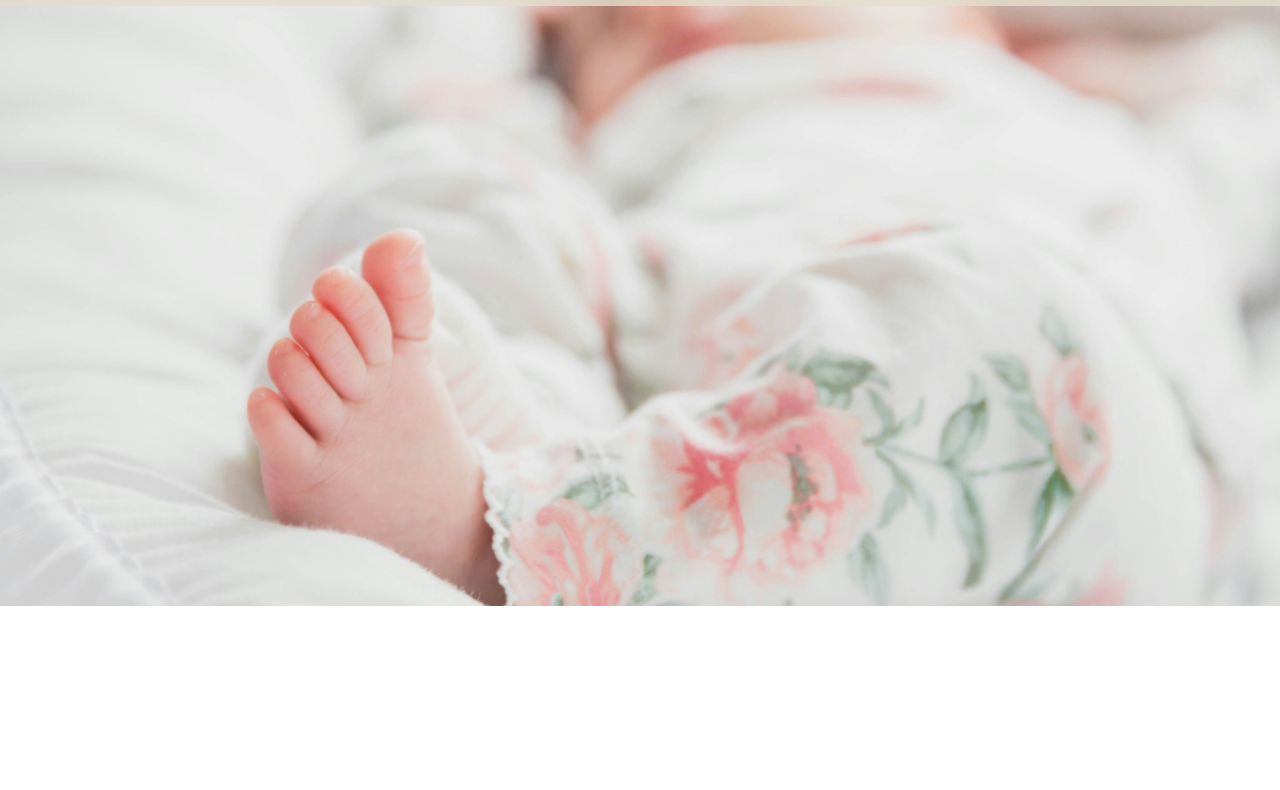
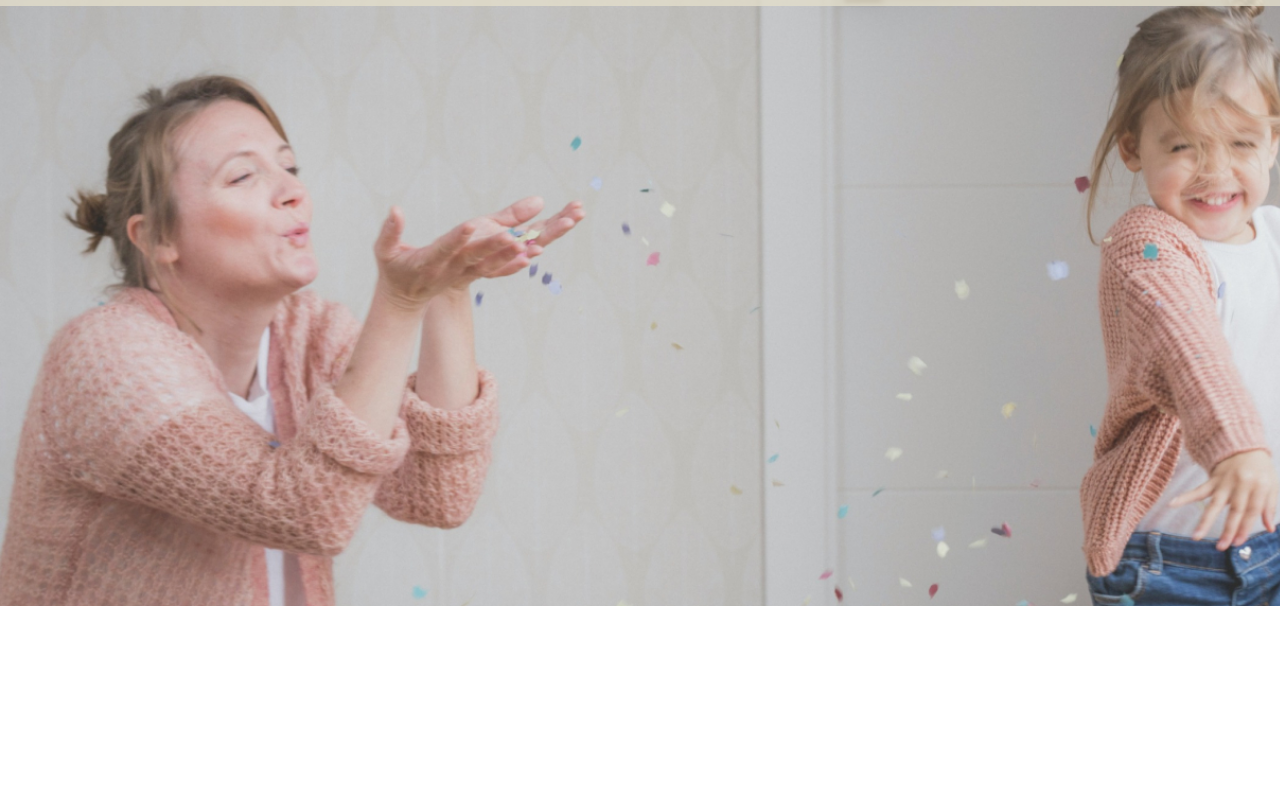
Before and after one commit to eugebaspineiro/babybear_coder, a website: page index.html in a window 1280 px wide. Shown: the part 81-871 px from the top of the page. Drawn offline with nearby package versions, Linux system fonts and the light colour scheme; some packages are replaced by stand-ins of ours; a script that the page names is missing; a web font is replaced by a local one.

Commit message:
prueba cover 02

```diff
--- a/scss/layout/_general.scss
+++ b/scss/layout/_general.scss
@@ -280,7 +280,7 @@ li a{
 
 .headerHome {
     padding-bottom: 60rem;
-    background-image: url("/assets/coverhome_02.png");
+    background-image: url("../assets/coverhome.jpg");
     background-size: cover;
 }
 
```
Also changed, not shown: css/styles.css.
